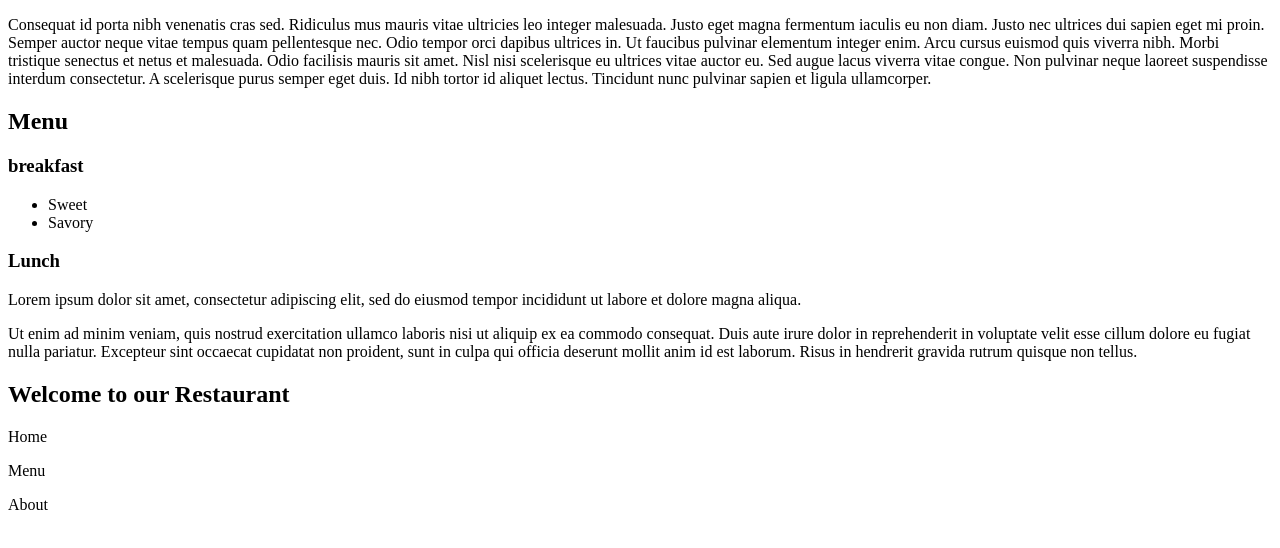
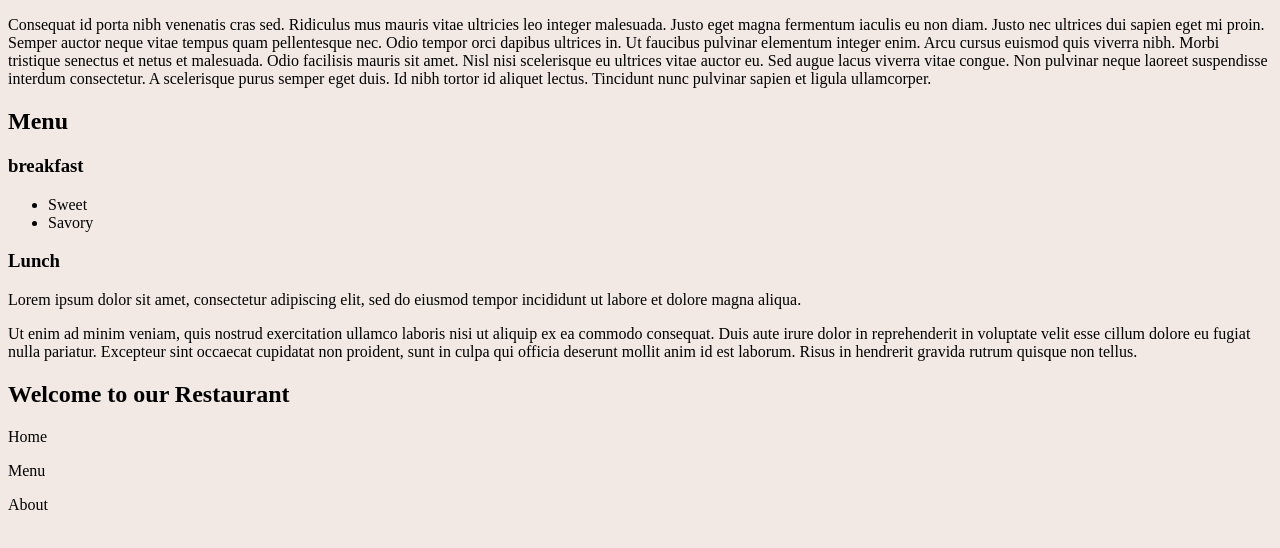
Before and after one commit to Jollysquire/Midterm, a plain HTML site: page index.html in a window 1280 px wide. Drawn offline with Linux system fonts and the light colour scheme.

Commit message:
fixed error in about where it was not correctly linked to stylesheet

```diff
--- a/css/stylesheet.css
+++ b/css/stylesheet.css
@@ -0,0 +1,3 @@
+body{
+    background-color: #f2e9e4;
+}
```
Also changed, not shown: misc/about.html (+1 -1 lines).
